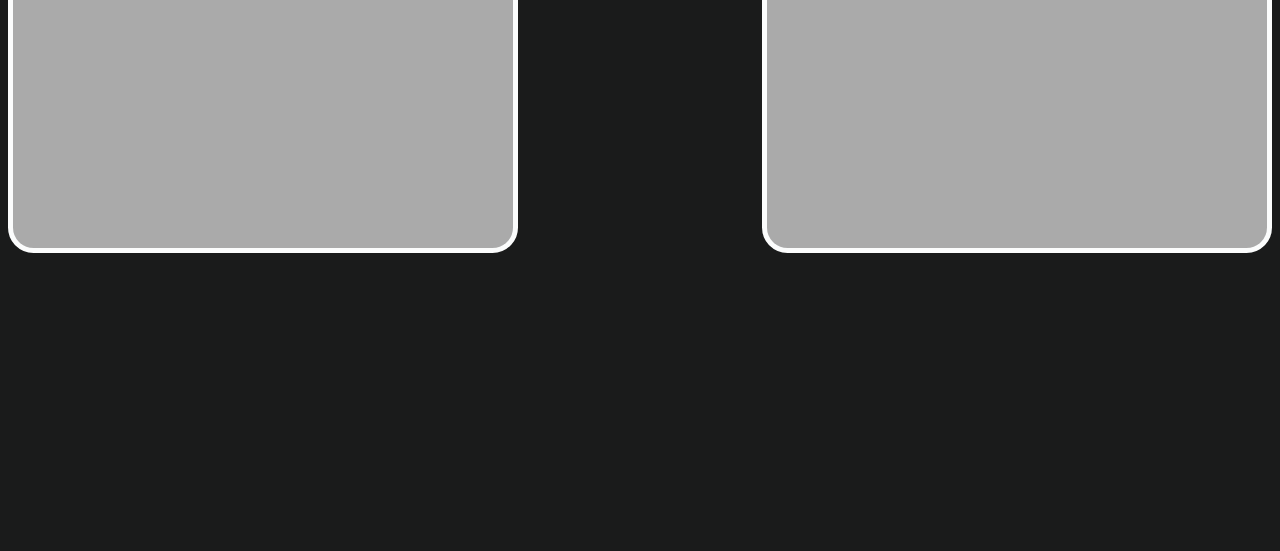
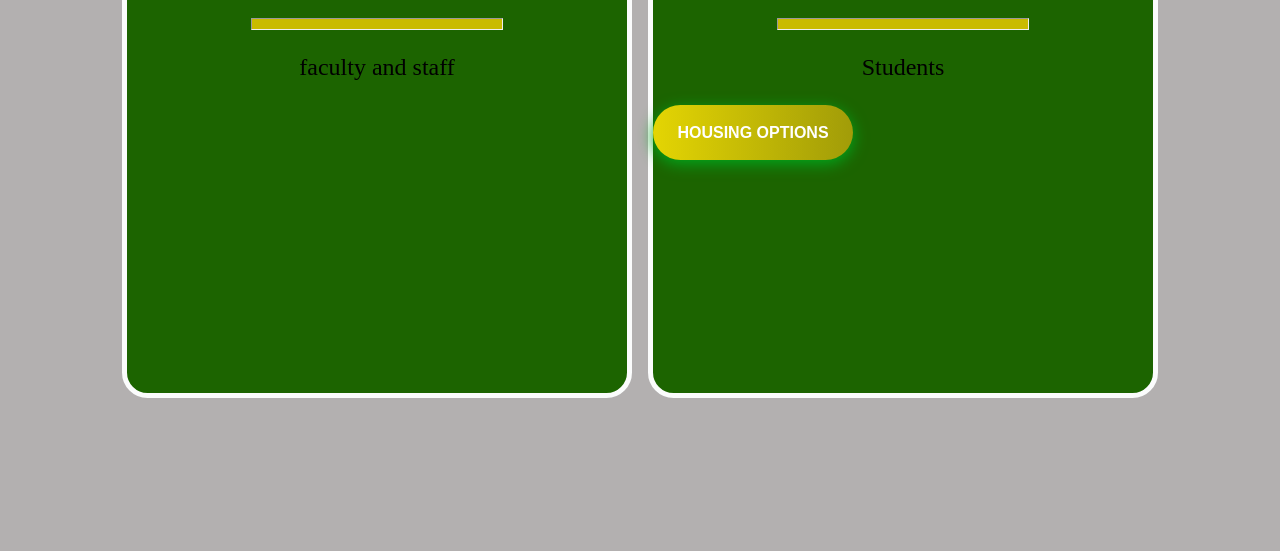
Before and after one commit to Philly-P/MediaCard, a plain HTML site: page index.html in a window 1280 px wide. Shown: the part 265-816 px from the top of the page. Drawn offline with Linux system fonts and the light colour scheme.

Commit message:
Some changes

```diff
--- a/index.html
+++ b/index.html
@@ -7,15 +7,17 @@
 <link rel="stylesheet" href="style.css">
 </head>
 <body>
-    <div style="text-align: right;" class="left">
+    <div style="text-align: right;" class="div1">
         <h1> 750 </h1>
+        <hr>
         <p> faculty and staff </p>
 
     </div>
-    <div style="text-align: left;" class="right">
+    <div style="text-align: left;" class="div2">
         <h1> 4,600 </h1>
+        <hr>
         <p>Students</p>
-
+        <button class="btn btn-moving-gradient btn-moving-gradient--green"> Housing options </button>
     </div>
 </body>
 </html>
--- a/style.css
+++ b/style.css
@@ -3,7 +3,7 @@
     --basic: #aaaaaa; /* for paragraph --*/
     --header: #aaaaaa;
         font-family: 'Times New Roman', Garmond, serif;
-        background-color: #1a1b1b;
+        background-color: #b3b0b0;
     }
 
     h1{
@@ -18,13 +18,50 @@
         font-family: 'Times New Roman', Times, serif;
     }
 
-    div{
+    body{
+        display: flex;
+        justify-content: center;
+        align-items: center;
+        gap: 1rem;
+        height: 100vh;
+    }
+
+    hr{
+        width: 50%;
+        height: 10px;
+        background-color: #c9bb00;
+    }
+
+    a:link{
+        color: #0353A4;
+
+
+    }
+
+    a:visited{
+        color: #973689;
+
+
+    }
+
+    .div1{
         width: 500px;
         height: 500px;
         border: 5px solid #fbfcfc;
-        background-color: #aaaaaa;
+        background-color: #1c6400;
         border-radius: 5%;
+
     }
+
+    .div2{
+        width: 500px;
+        height: 500px;
+        border: 5px solid #fbfcfc;
+        background-color: #1c6400;
+        border-radius: 5%;
+
+    }
+
 .left{
     float: left;
 
@@ -32,5 +69,44 @@
 
 .right{
     float: right;
+}
 
+.center{
+    display: block;
+    margin-left: auto;
+    margin-right: auto;
+    width: 75%;
 }
+
+.btn {
+    font-family: Arial, Helvetica, sans-serif;
+    text-transform: uppercase;
+
+  }
+
+  .btn:hover .btn-slide-show-text1 {
+    margin-left: 30px;
+
+  }
+
+  .btn-moving-gradient {
+    height: 55px;
+    width: 200px;
+    font-size: 16px;
+    font-weight: 600;
+    color: rgb(255, 255, 255);
+    cursor: pointer;
+    border: none;
+    background-size: 300% 100%;
+    border-radius: 50px;
+  }
+
+  .btn-moving-gradient:hover {
+    transition: all 0.5s ease-in-out 0s;
+    background-position: 100% 0px;
+  }
+
+  .btn-moving-gradient--green {
+    background-image: linear-gradient(90deg, rgb(228, 213, 3), rgb(161, 156, 8), rgb(146, 148, 12), rgb(228, 213, 3));
+    box-shadow: rgb(1, 168, 29) 0px 4px 15px 0px;
+  }
```
